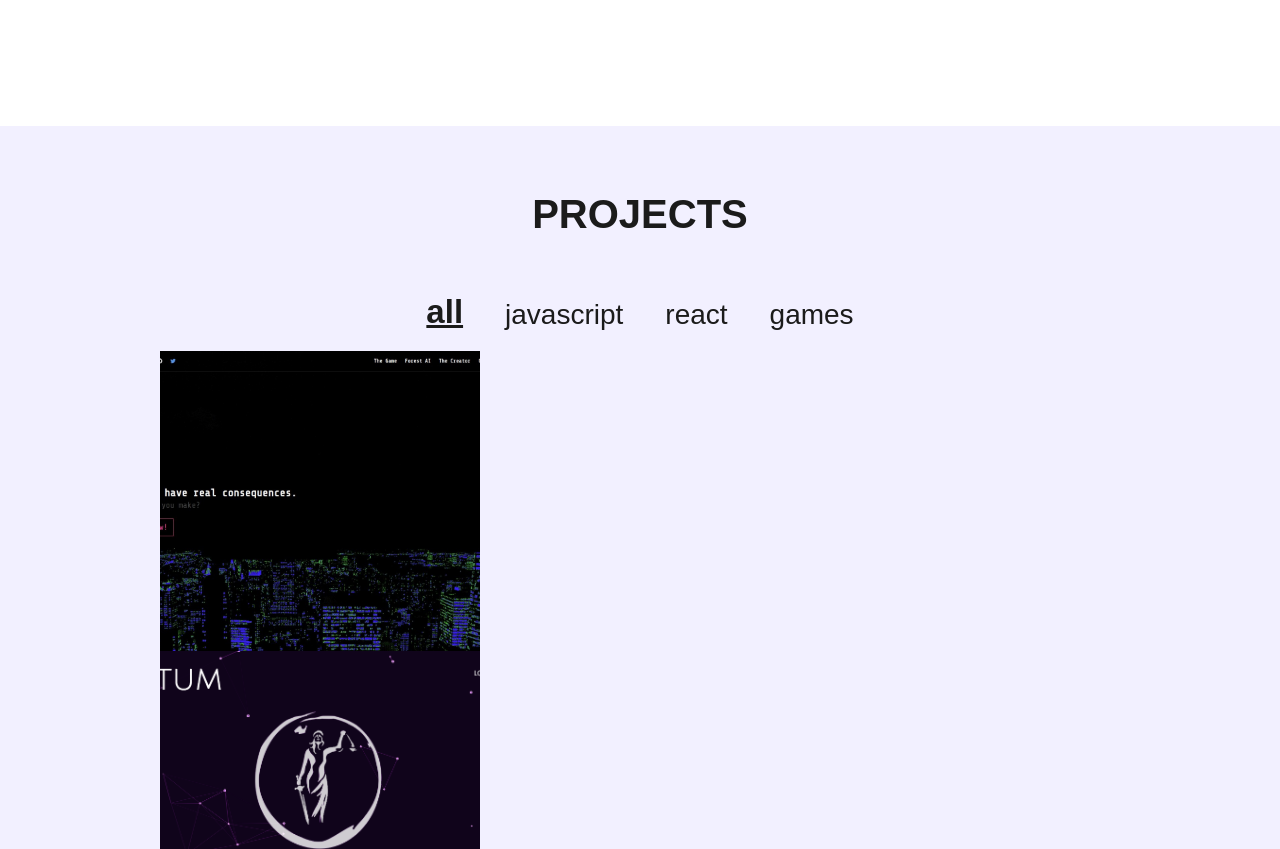
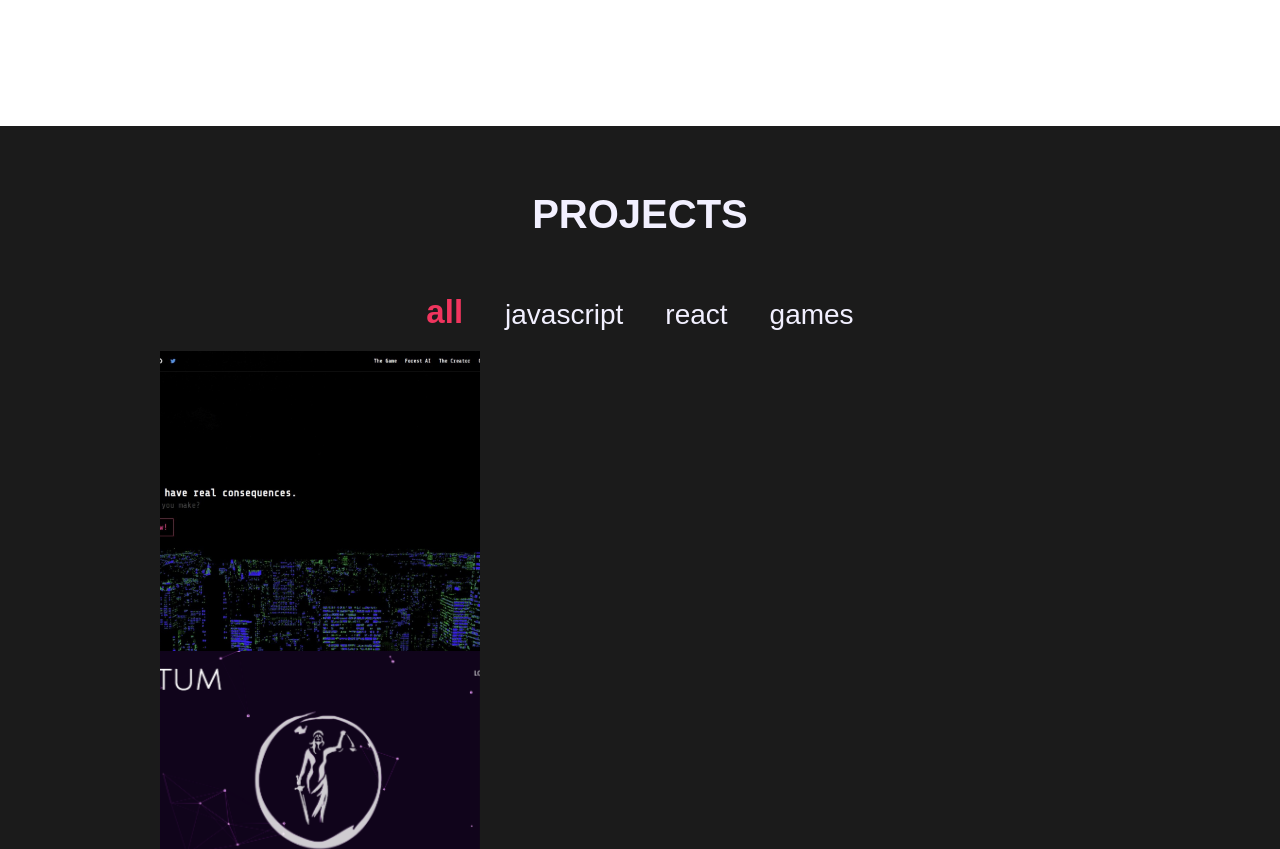
Before and after one commit to tonymichaelhead/tmh-redesign, a website with bundled scripts: page index.html in a window 1280 px wide. Shown: the part 1140-1989 px from the top of the page. Built offline with nearby package versions, Linux system fonts and the light colour scheme; a web font is replaced by a local one.

Commit message:
Change background color to dark for projects

```diff
--- a/sass/_projects.scss
+++ b/sass/_projects.scss
@@ -1,7 +1,7 @@
 .projects {
     height: 100vh;
-    background-color: $color-grey-light-3;
-    color: $color-grey-dark-1;
+    background-color: $color-grey-dark-1;
+    color: $color-grey-light-3;
     font-size: 1.6rem;
     padding: 6.6rem 0;
 
@@ -56,8 +56,7 @@
         .active {
             font-weight: bold;
             font-size: 3.3rem;
-            // color: #ff0e84;
-            text-decoration: underline;
+            color: $color-secondary;
             transition: all .3s ease;
         }
     }
```
Also changed, not shown: css/style.css.
